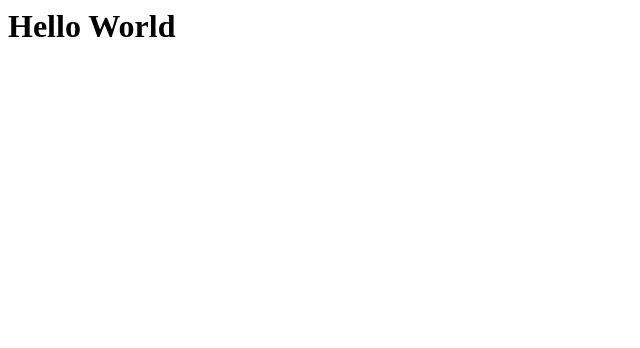
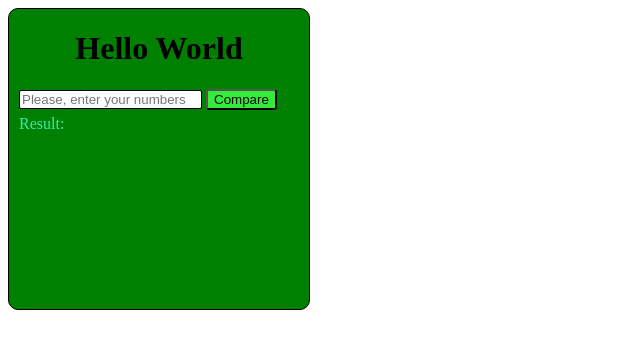
Before and after one commit to Acubenso/Lecture-1.Git_and_GitHub, a plain HTML site: page Home_work/2/index.html in a window 1280 px wide. Shown: the whole page, without its empty margins (0-640 px from the left). Drawn offline with Linux system fonts and the light colour scheme.

Commit message:
Last commit

```diff
--- a/Home_work/2/index.html
+++ b/Home_work/2/index.html
@@ -3,9 +3,17 @@
 <head>
 	<meta charset="UTF-8">
 	<title>Home work 1.2</title>
+	<link rel="stylesheet" href="style.css">
 </head>
 <body>
-	<h1>Hello World</h1>
+	<div class="wrapper">
+		<h1>Hello World</h1>
+		<input type="text" id="inputArr" placeholder="Please, enter your numbers">
+		<button id="buttonArr">Compare</button>
+		<div class="resultArr">
+			Result:
+		</div>
+	</div>
 	<script src="main.js"></script>
 </body>
 </html>
--- a/Home_work/2/main.js
+++ b/Home_work/2/main.js
@@ -1,5 +1,16 @@
+    const input = document.querySelector("#inputArr");
+    const button = document.querySelector("#buttonArr");
+    const resultEl = document.querySelector(".resultArr");
+
+
+    button.addEventListener("click", () => {
+        let arr = input.value.split("").map((el) => (el = parseInt(el)));
+
+        resultEl.innerHTML = "Result is " + arrayChallenge(arr);
+    });
+
     function arrayChallenge(arr){
-
+        let result;
         let leftSum = 0;
         for(let i = 0; i < arr.length/2; i++){
             leftSum += arr[i];
@@ -11,18 +22,15 @@ function arrayChallenge(arr){
         }
 
         if(leftSum === rightSum){
-        console.log(arr)
+            result = arr;
         }else {
-        console.log(-1);
+            result = -1;
         }
+    return result;
     }
 
-arrayChallenge([4, 2, 6, 2, 6, 4]); // Result = [4, 2, 6, 2, 6, 4]
-arrayChallenge([4, 2, 6, 21, 61, 41]); // Result = -1
-
-
 ///////////////////////////////////////////////////////////////////////////
- function MergeSort(arr){
+/* function MergeSort(arr){
     if(arr.length > 1){
         let middlePoint = Math.floor(arr.length/2);
         let leftHalf = arr.slice(0, middlePoint);
@@ -62,3 +70,4 @@ arrayChallenge([4, 2, 6, 21, 61, 41]); // Result = -1
     }
     return arr;
  }
+*/
--- /dev/null
+++ b/Home_work/2/style.css
@@ -0,0 +1,29 @@
+h1 {
+	text-align: center;
+}
+
+.wrapper {
+	width: 300px;
+	height: 300px;
+	border: 1px solid black;
+	border-radius: 10px;
+	background-color: green;
+}
+
+#inputArr {
+	margin-left: 10px;
+	border: 1px solid black;
+	border-radius: 2px;
+}
+
+.resultArr {
+	margin-left: 10px;
+	margin-top: 5px;
+	color: #34ebb4;
+}
+
+#buttonArr {
+	border-radius: 3px;
+	background-color: #34eb3a;
+	cursor: pointer;
+}
```
Lines whose indentation alone changed are shown as unchanged.
